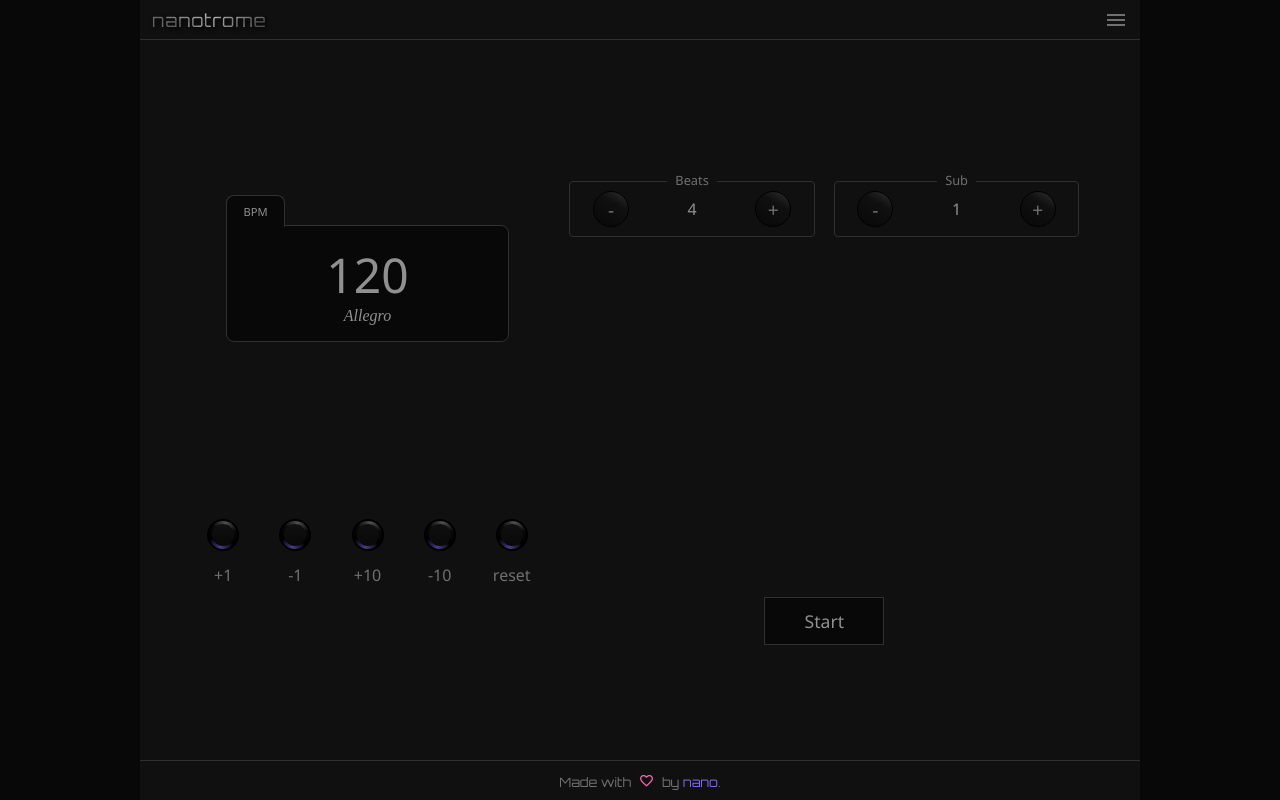
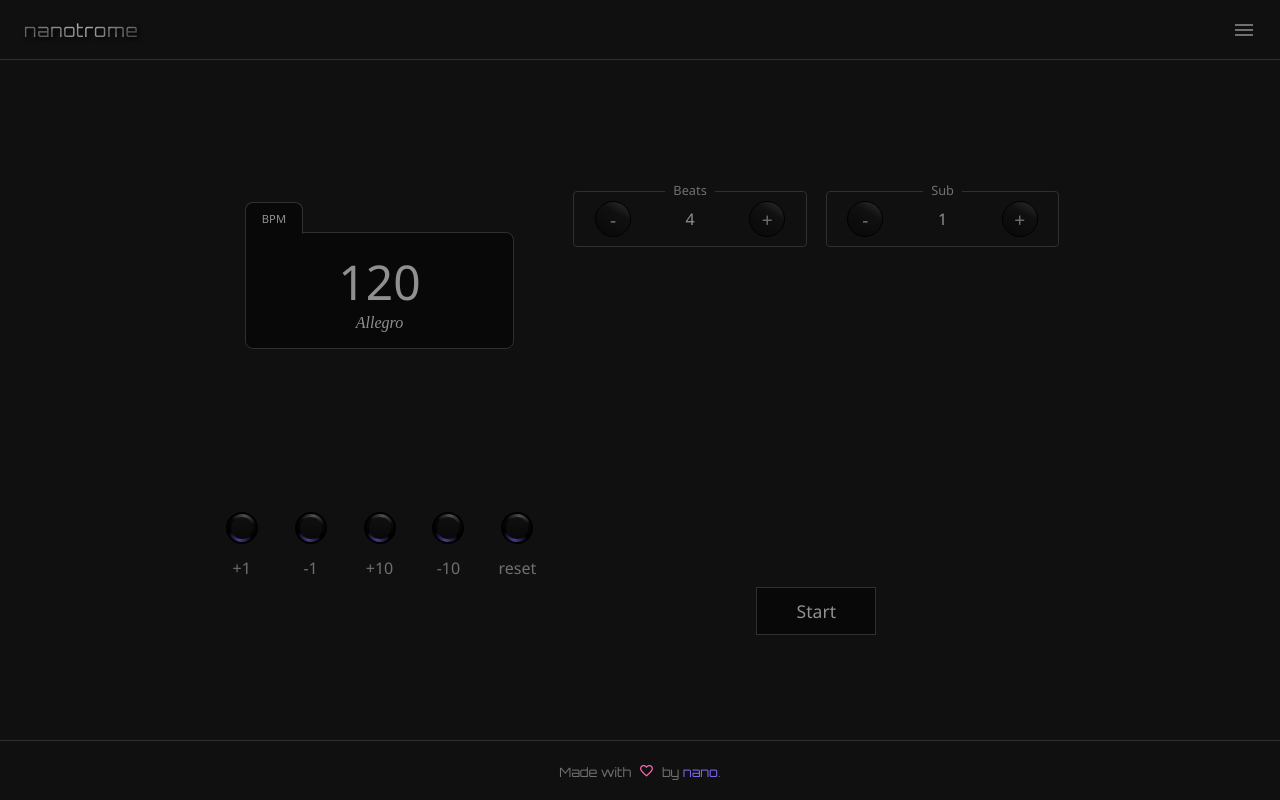
Before and after one commit to mec-nyan/nanotrome, a Preact app: page / in a window 1280 px wide. Built offline with nearby package versions, Linux system fonts and the light colour scheme; a web font is replaced by a local one.

Commit message:
Add media queries for different screen sizes.

```diff
--- a/src/app.css
+++ b/src/app.css
@@ -3,18 +3,20 @@
   height: 100vh;
   display: grid;
   grid-template-rows: 40px 1fr 40px;
+  grid-template-columns: 1fr;
+  justify-items: center;
   background-color: var(--bg-primary);
   /* border: 1px solid red; */
 }
 
-@media (orientation: portrait) {
+@media (orientation: portrait) and (min-width: 480px) {
   .app {
-    max-width: 500px;
+    grid-template-rows: 60px 1fr 60px;
   }
 }
 
-@media (orientation: landscape) {
+@media (orientation: landscape) and (min-height: 480px) {
   .app {
-    max-width: 1000px;
+    grid-template-rows: 60px 1fr 60px;
   }
 }
--- a/src/components/metronome.css
+++ b/src/components/metronome.css
@@ -8,35 +8,48 @@
   /* border: 1px solid steelblue; */
 }
 
-#top-group,
-#bottom-group {
+#top-group {
   height: 100%;
   width: 100%;
   display: flex;
   flex-direction: column;
   justify-content: space-evenly;
   align-items: stretch;
-}
-
-#top-group {
   /* border: 1px solid lime; */
 }
 
 #bottom-group {
+  height: 100%;
+  width: 100%;
+  display: grid;
+  grid-template-rows: 1fr 1fr 1fr;
+  grid-template-columns: 1fr;
+  align-items: flex-start;
   /* border: 1px solid hotpink; */
+}
+
+@media (orientation: portrait) {
+  .metronome {
+    /* max-width: 500px; */
+  }
 }
 
 @media (orientation: landscape) {
   .metronome {
+    max-width: 960px;
+    padding: 0 4vw;
     display: grid;
     gap: 1rem;
     grid-template-columns: 2fr 3fr;
     grid-template-rows: 1fr;
   }
-}
 
-@media (orientation: landscape) {
-  .metronome {
-    padding: 0 4vw;
+  #bottom-group {
+    height: 100%;
+    width: 100%;
+    display: flex;
+    flex-direction: column;
+    justify-content: space-evenly;
+    align-items: stretch;
   }
 }
--- a/src/components/topBar.css
+++ b/src/components/topBar.css
@@ -1,5 +1,5 @@
 .top-bar {
-  height: 40px;
+  height: 100%;
   width: 100%;
   display: flex;
   flex-direction: row;
@@ -28,3 +28,15 @@
 .menu-icon {
   color: var(--mid-gray);
 }
+
+@media (orientation: portrait) and (min-width: 480px) {
+  .top-bar {
+    padding: 0 24px;
+  }
+}
+
+@media (orientation: landscape) and (min-height: 480px) {
+  .top-bar {
+    padding: 0 24px;
+  }
+}
```
